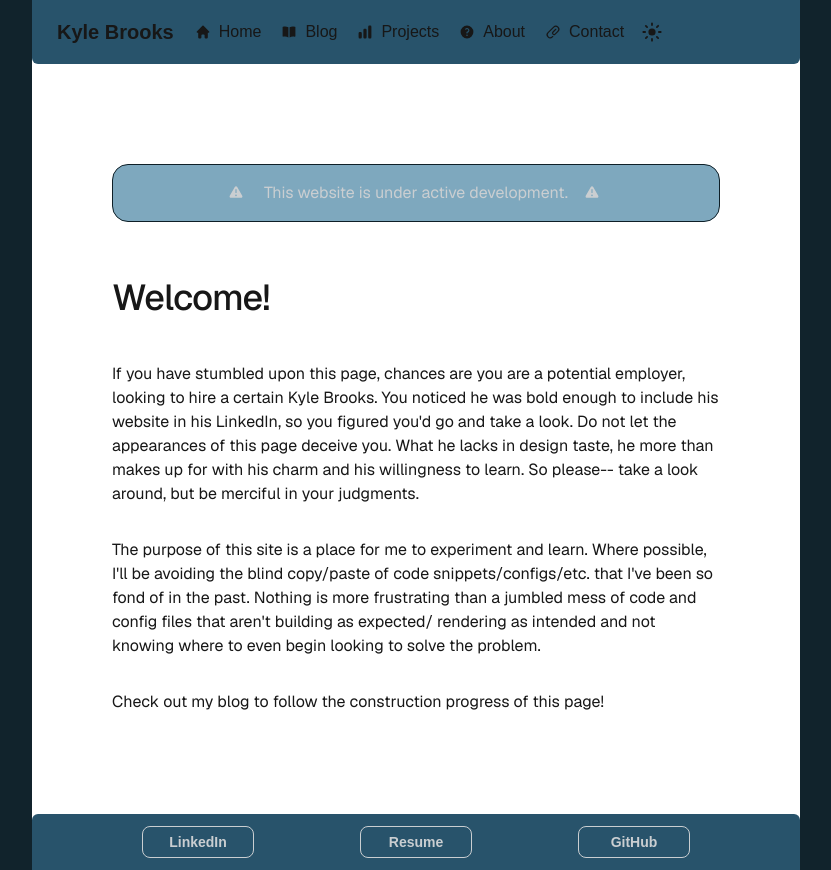
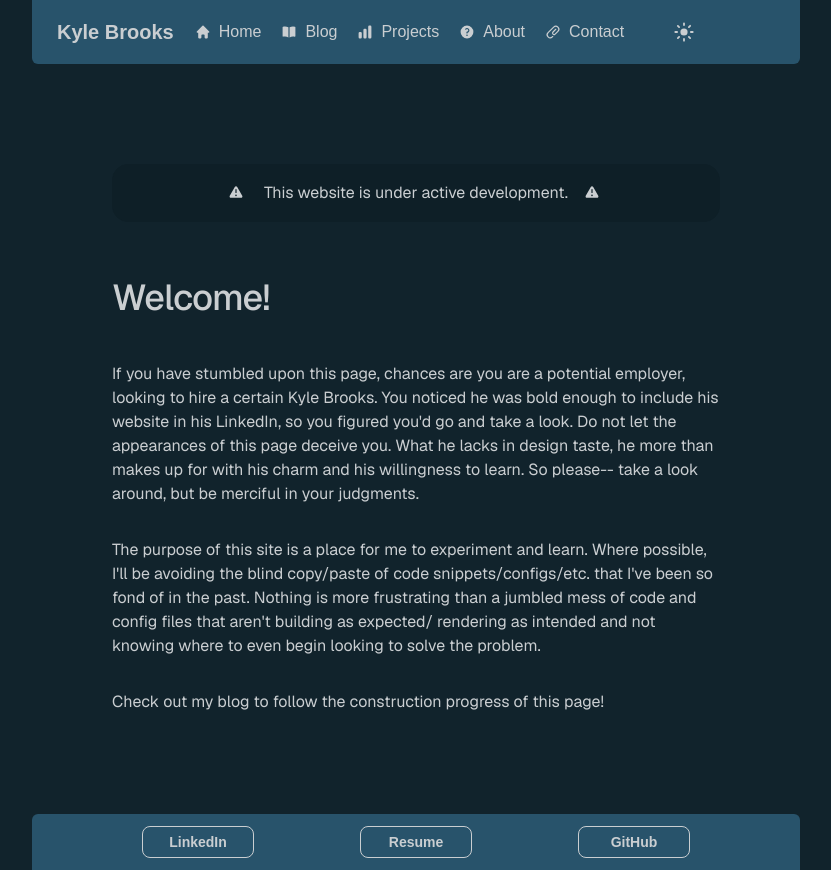
Before and after one commit to KyleBrooks242/website, a Next.js app: page / in a window 1280 px wide. Shown: the whole page, without its empty margins (224-1055 px from the left). Built offline with nearby package versions, Linux system fonts and the light colour scheme.

Commit message:
Dejavu-- barebones themeing before creating dedicated branch

```diff
--- a/src/app/components/Header.tsx
+++ b/src/app/components/Header.tsx
@@ -11,7 +11,7 @@ import {
   SunIcon
 } from "@heroicons/react/20/solid";
 
-const lightTheme = 'pastel';
+const lightTheme = 'retro';
 const darkTheme = 'dracula';
 
 export default function Header () {
@@ -22,12 +22,14 @@ export default function Header () {
     const newTheme = (theme === lightTheme) ? darkTheme : lightTheme
     setTheme(theme === lightTheme ? darkTheme : lightTheme);
     window.localStorage.setItem("theme", newTheme);
+    document?.querySelector("html")?.setAttribute("data-theme", newTheme);
   };
 
   useEffect(() => {
     const theme = window.localStorage.getItem('theme') || darkTheme;
     setTheme(theme)
     window.localStorage.setItem("theme", theme);
+    document?.querySelector("html")?.setAttribute("data-theme", theme);
 
   }, []);
 
@@ -65,9 +67,9 @@ export default function Header () {
 
           {(theme == lightTheme)
             ?
-              <MoonIcon className="w-6" onClick={() => handleThemeToggle()}/>
+              <MoonIcon className="w-6 ml-8" onClick={() => handleThemeToggle()}/>
               :
-              <SunIcon className="w-6" onClick={() => handleThemeToggle()}/>
+              <SunIcon className="w-6 ml-8" onClick={() => handleThemeToggle()}/>
           }
       </div>
     )
--- a/src/app/globals.css
+++ b/src/app/globals.css
@@ -3,17 +3,17 @@
 @tailwind utilities;
 
 :root {
-  --background: #ffffff;
-  --foreground: #171717;
+  /* --background: #ffffff;
+  --foreground: #171717; */
   --main-content: 48rem;
 }
 
-@media (prefers-color-scheme: dark) {
+/* @media (prefers-color-scheme: dark) {
   :root {
     --background: #0a0a0a;
     --foreground: #ededed;
   }
-}
+}  */
 
 body {
   color: var(--foreground);
--- a/src/app/page.tsx
+++ b/src/app/page.tsx
@@ -6,7 +6,7 @@ export default function Home() {
       <main className="flex flex-col gap-8 row-start-2 items-center sm:items-start">
 
         {/* Add a disclaimer banner */}
-        <div role="alert" className="flex flex-row alert bg-secondary justify-center">
+        <div role="alert" className="flex flex-row alert justify-center">
           <ExclamationTriangleIcon className="w-4 h-4 mr-1"/>
           <p>This website is under active development.</p>
           <ExclamationTriangleIcon className="w-4 h-4 mr-1"/>
```
